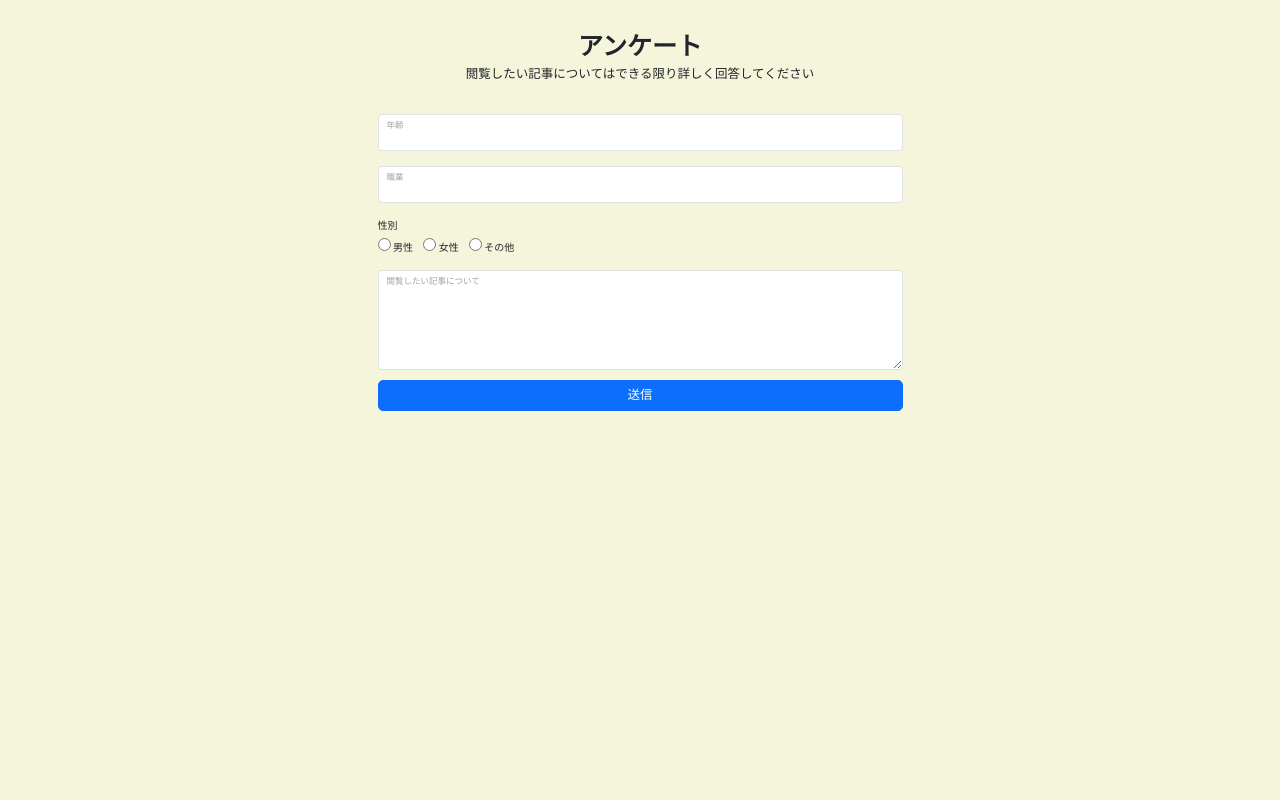
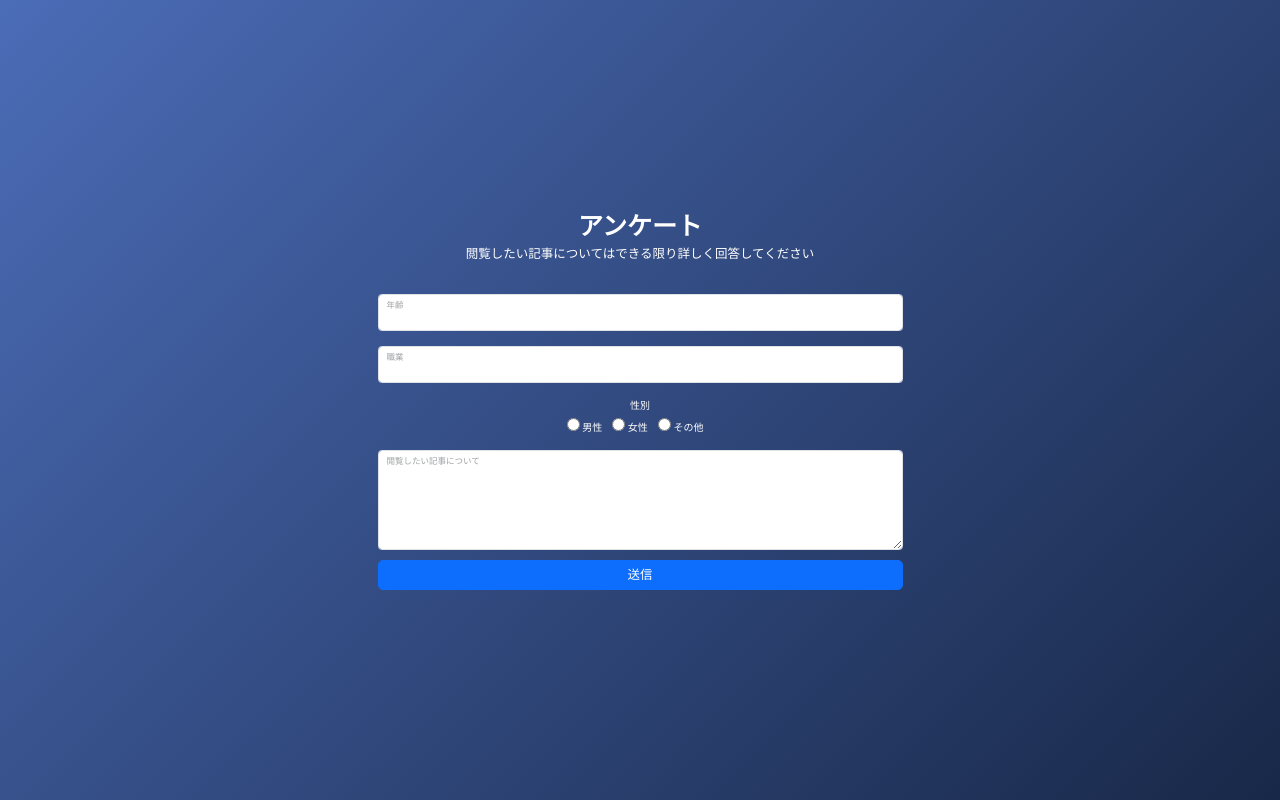
Before and after one commit to nishikoaaa/engineer-guild-hackathon, a React (Create React App) app in the folder frontend/: page /QuestionPage in a window 1280 px wide. Built offline with nearby package versions, Linux system fonts and the light colour scheme.

Commit message:
[update]QuestionPage
cssをWelcomePageと合わせる、cssファイルが入らなくなったので削除

```diff
--- a/frontend/src/App.tsx
+++ b/frontend/src/App.tsx
@@ -3,8 +3,7 @@ import { BrowserRouter as Router, Routes, Route } from 'react-router-dom';
 import Welcome from './pages/Welcome';
 import TopPage from './pages/TopPage/TopPage';
 import { HelmetProvider } from "react-helmet-async";
-import WelcomePage from './pages/WelcomePage/WelcomePage';
-import QuestionPage from './pages/QuestionPage/Question';
+import QuestionPage from './pages/Question';
 
 const App: React.FC = () => {
   return (
@@ -13,7 +12,6 @@ const App: React.FC = () => {
         <Routes>
           <Route path="/" element={<Welcome />} />
           <Route path="/TopPage" element={<TopPage />} />
-          <Route path="/WelcomePage" element={<WelcomePage />} />
           <Route path="/QuestionPage" element={<QuestionPage />} />
         </Routes>
       </Router>
--- a/frontend/src/pages/QuestionPage/Question.tsx
+++ b/frontend/src/pages/Question.tsx
@@ -1,6 +1,5 @@
 import React, { useState } from "react";
 import "bootstrap/dist/css/bootstrap.min.css";
-import "./Question.css";
 
 const QuestionPage: React.FC = () => {
 
@@ -63,7 +62,17 @@ const QuestionPage: React.FC = () => {
   };
 
   return (
-    <section className="background">
+    <section className="background"
+    style={{
+      minHeight: "100vh",
+      display: "flex",
+      alignItems: "center",
+      justifyContent: "center",
+      background: "linear-gradient(135deg, #4b6cb7 0%, #182848 100%)",
+      color: "#fff",
+      textAlign: "center",
+      padding: "2rem",
+    }}>
       <div className="container px-5 my-5">
         <div className="text-center mb-5">
           <h1 className="fw-bolder">アンケート</h1>
--- a/frontend/src/pages/QuestionPage/Question.css
+++ /dev/null
@@ -1,6 +0,0 @@
-.background{
-    height: 100vh;
-    width: 100vw;
-    background-color: beige;
-    overflow: hidden;
-}
--- a/frontend/src/pages/WelcomePage/WelcomePage.tsx
+++ /dev/null
@@ -1,13 +0,0 @@
-import React, { useEffect, useState } from "react";
-import "./WelcomePage.css";
-
-const WelcomePage: React.FC = () => {
-
-    return (
-        <div className="welcome-container">
-            <h1>ここにかいてください</h1>
-        </div>
-    );
-};
-
-export default WelcomePage;
```
Also changed, not shown: frontend/src/pages/WelcomePage/WelcomePage.css (deleted).
